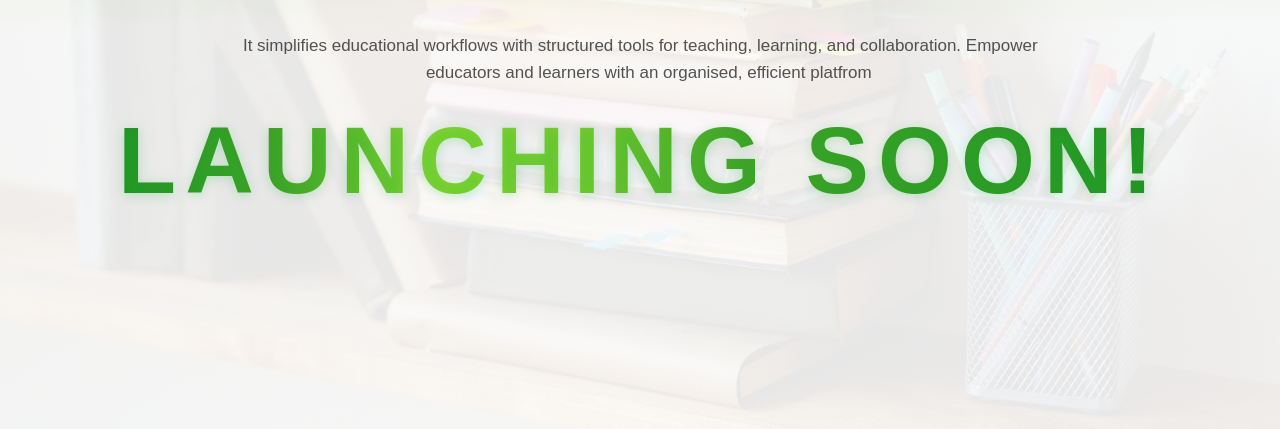
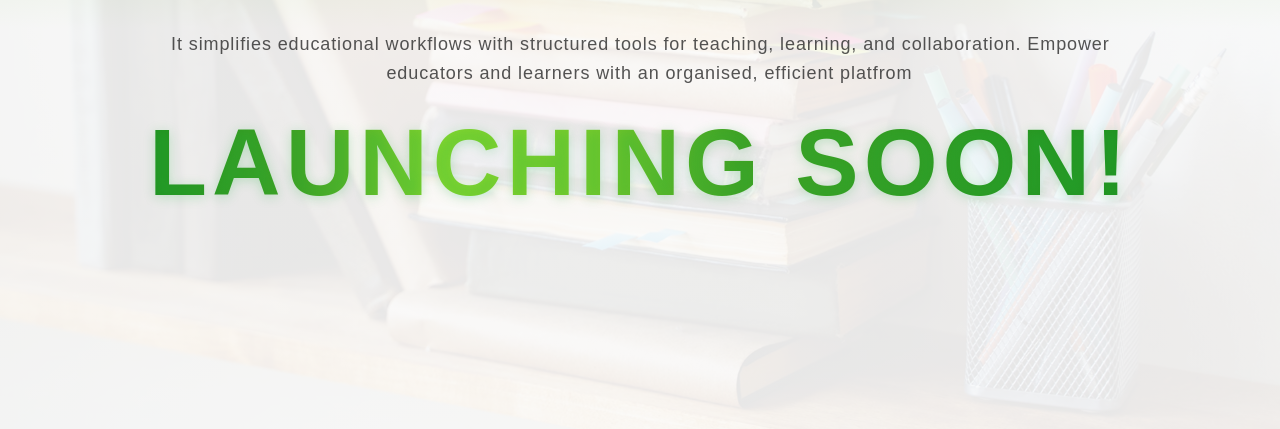
Before and after one commit to anaghatp/edustructor, a plain HTML site: page index.html in a window 1280 px wide. Shown: the part 371-800 px from the top of the page. Drawn offline with Linux system fonts and the light colour scheme; a web font is replaced by a local one.

Commit message:
Update style.css

```diff
--- a/style.css
+++ b/style.css
@@ -100,14 +100,14 @@ body::before {
 
 
 /* ------------------- Text Styling ------------------- */
-
 .subtitle {
   font-weight: 400;
-  font-size: 17px;
+  font-size: 18px;
   line-height: 1.6;
   color: rgba(41, 41, 41, 0.8);
   text-align: center;
-  max-width: 809px;
+  max-width: 950px;
+  letter-spacing: 0.90px;
   margin: 0 auto 30px auto;
   padding: 0 16px;
   word-break: break-word;
@@ -118,7 +118,7 @@ body::before {
   font-size: 95px;
   font-weight: 700;
   line-height: 88px;
-  letter-spacing: 9.12px;
+  letter-spacing: 5px;
   text-align: center;
   text-transform: uppercase;
   margin: 0;
```
